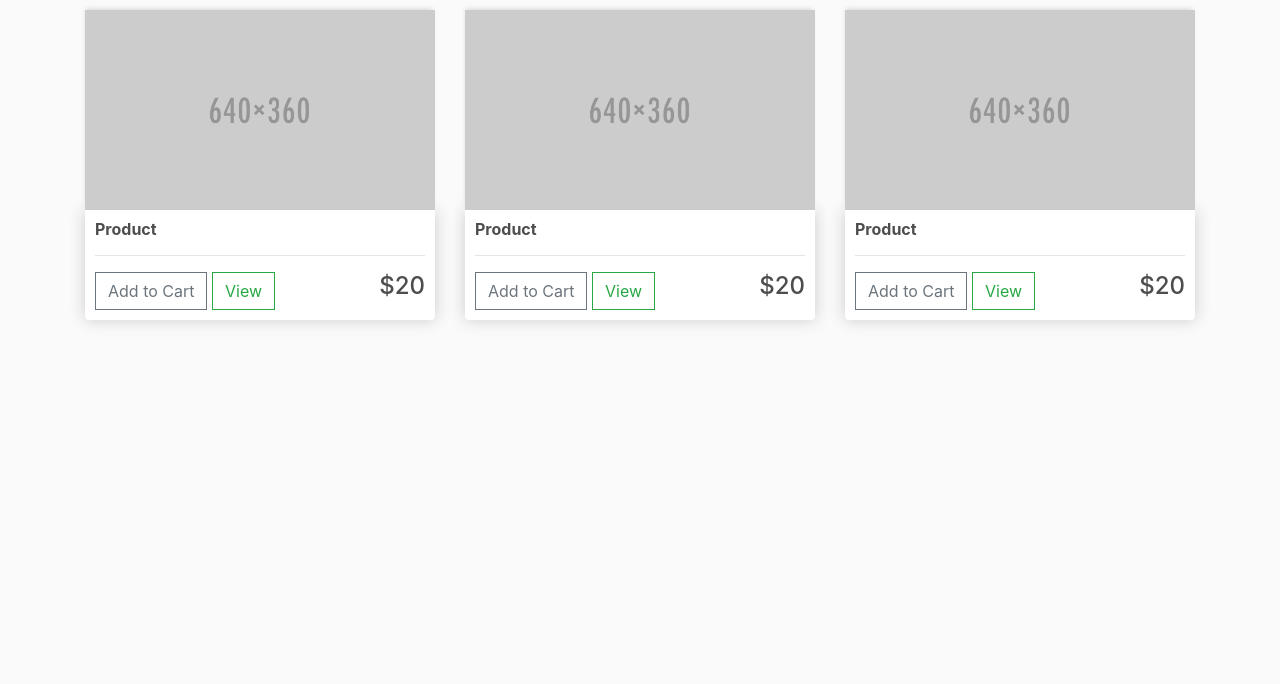
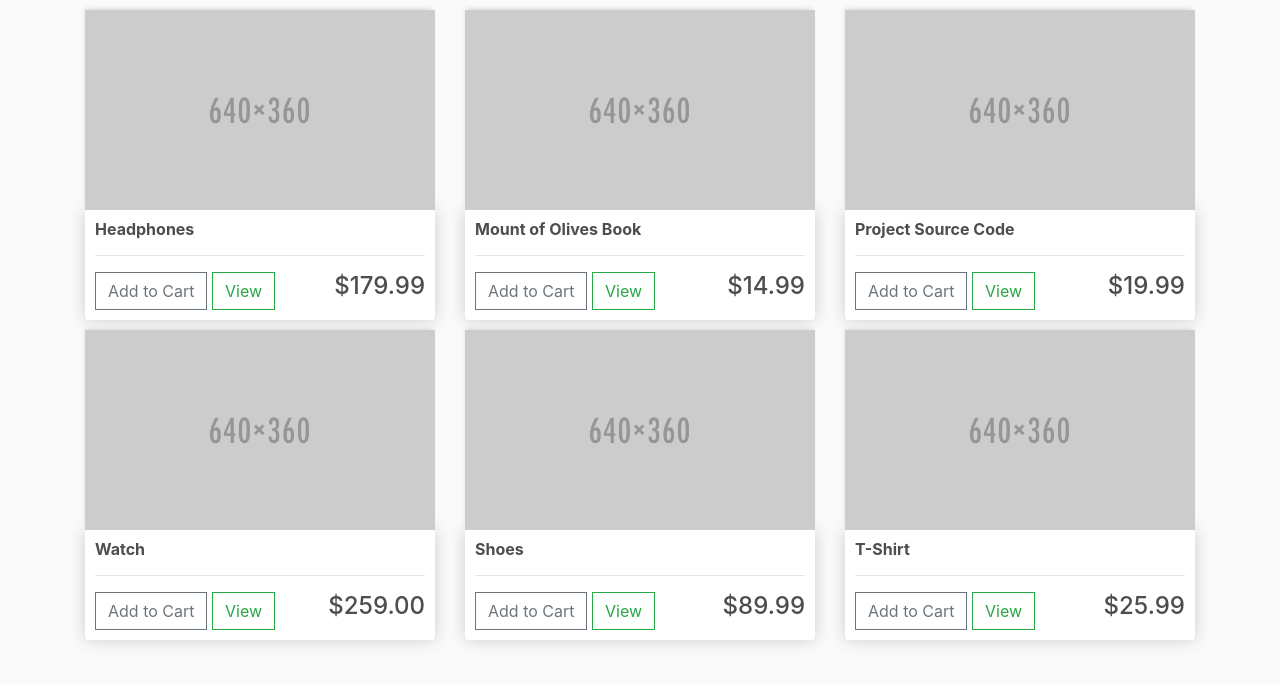
Before and after one commit to motsuka1/ecommerce, a Django app: page / in a window 1280 px wide. Shown: the part 57-741 px from the top of the page. Run offline with Django 3.2, Linux system fonts and the light colour scheme; data comes from the database, SQL or seed files in the repository; some libraries are stand-ins or nearby versions.

Commit message:
render product

```diff
--- a/store/templates/store/store.html
+++ b/store/templates/store/store.html
@@ -2,37 +2,19 @@
 {% load static %}
 {% block content %}
   <div class="row">
+    {% for product in products %}
     <!-- class = “col-{prefix}-{columns}” {columns}は合計が12に -->
     <!-- https://qiita.com/akatsuki174/items/53b7367b04ed0b066bbf -->
     <div class="col-lg-4">
       <img class="thumbnail" src="{% static 'images/placeholder.png' %}">
       <div class="box-element product">
-        <h6><strong>Product</strong></h6>
+        <h6><strong>{{product.name}}</strong></h6>
         <hr>
         <button type="button" class="btn btn-outline-secondary add-btn">Add to Cart</button>
         <a class="btn btn-outline-success" href="#">View</a>
-        <h4 style="display: inline=block;float: right">$20</h4>
+        <h4 style="display: inline=block;float: right">${{product.price|floatformat:2}}</h4>
       </div>
     </div>
-    <div class="col-lg-4">
-      <img class="thumbnail" src="{% static 'images/placeholder.png' %}">
-      <div class="box-element product">
-        <h6><strong>Product</strong></h6>
-        <hr>
-        <button type="button" class="btn btn-outline-secondary add-btn">Add to Cart</button>
-        <a class="btn btn-outline-success" href="#">View</a>
-        <h4 style="display: inline=block;float: right">$20</h4>
-      </div>
-    </div>
-    <div class="col-lg-4">
-      <img class="thumbnail" src="{% static 'images/placeholder.png' %}">
-      <div class="box-element product">
-        <h6><strong>Product</strong></h6>
-        <hr>
-        <button type="button" class="btn btn-outline-secondary add-btn">Add to Cart</button>
-        <a class="btn btn-outline-success" href="#">View</a>
-        <h4 style="display: inline=block;float: right">$20</h4>
-      </div>
-    </div>
+    {% endfor %}
   </div>
 {% endblock content %}
--- a/store/views.py
+++ b/store/views.py
@@ -1,8 +1,10 @@
 from django.shortcuts import render
+from .models import *
 
 # Create your views here.
 def store(request):
-    context = {}
+    products = Product.objects.all() # retrieve all objects from a table
+    context = {"products": products}
     return render(request, 'store/store.html', context)
 
 def cart(request):
```
